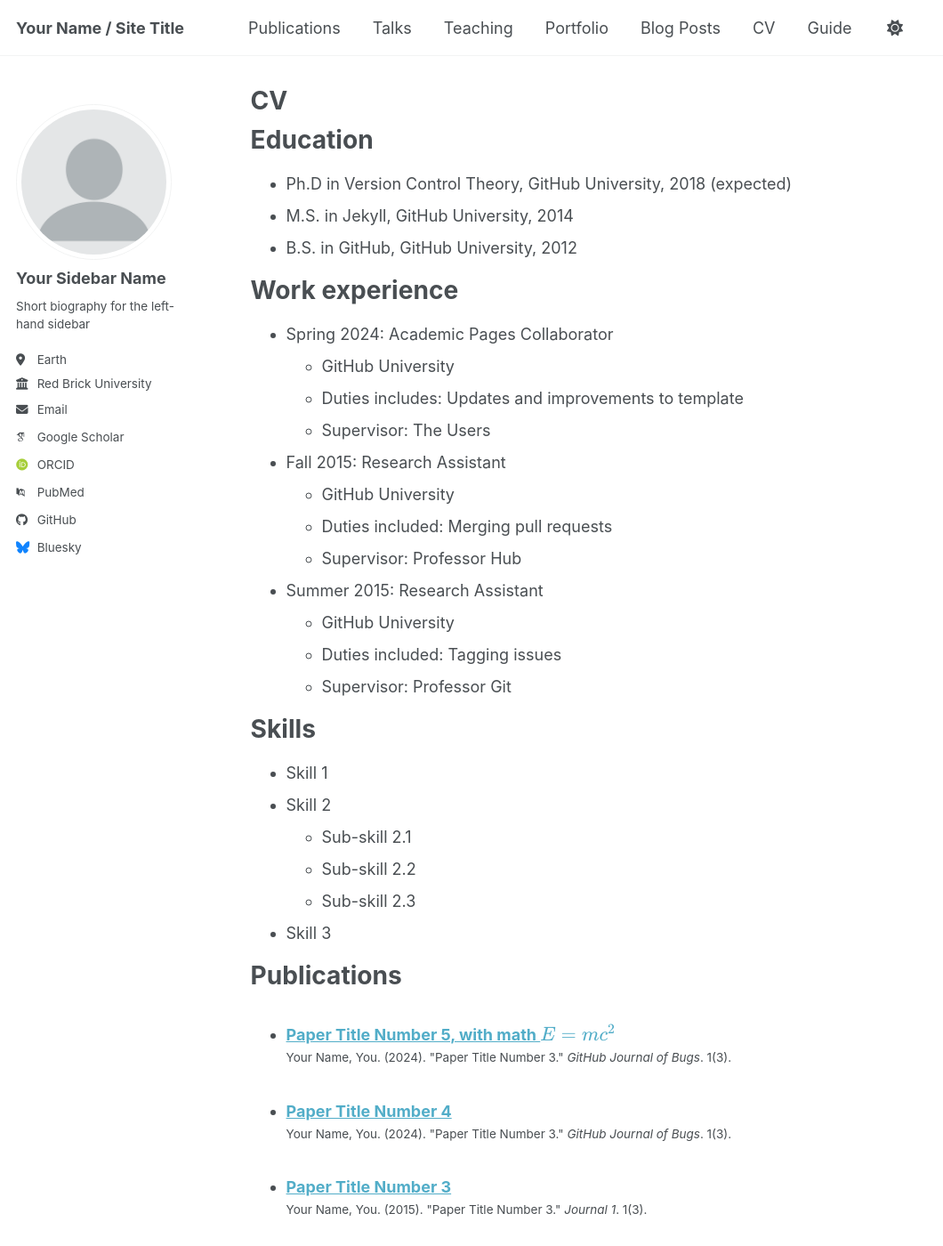
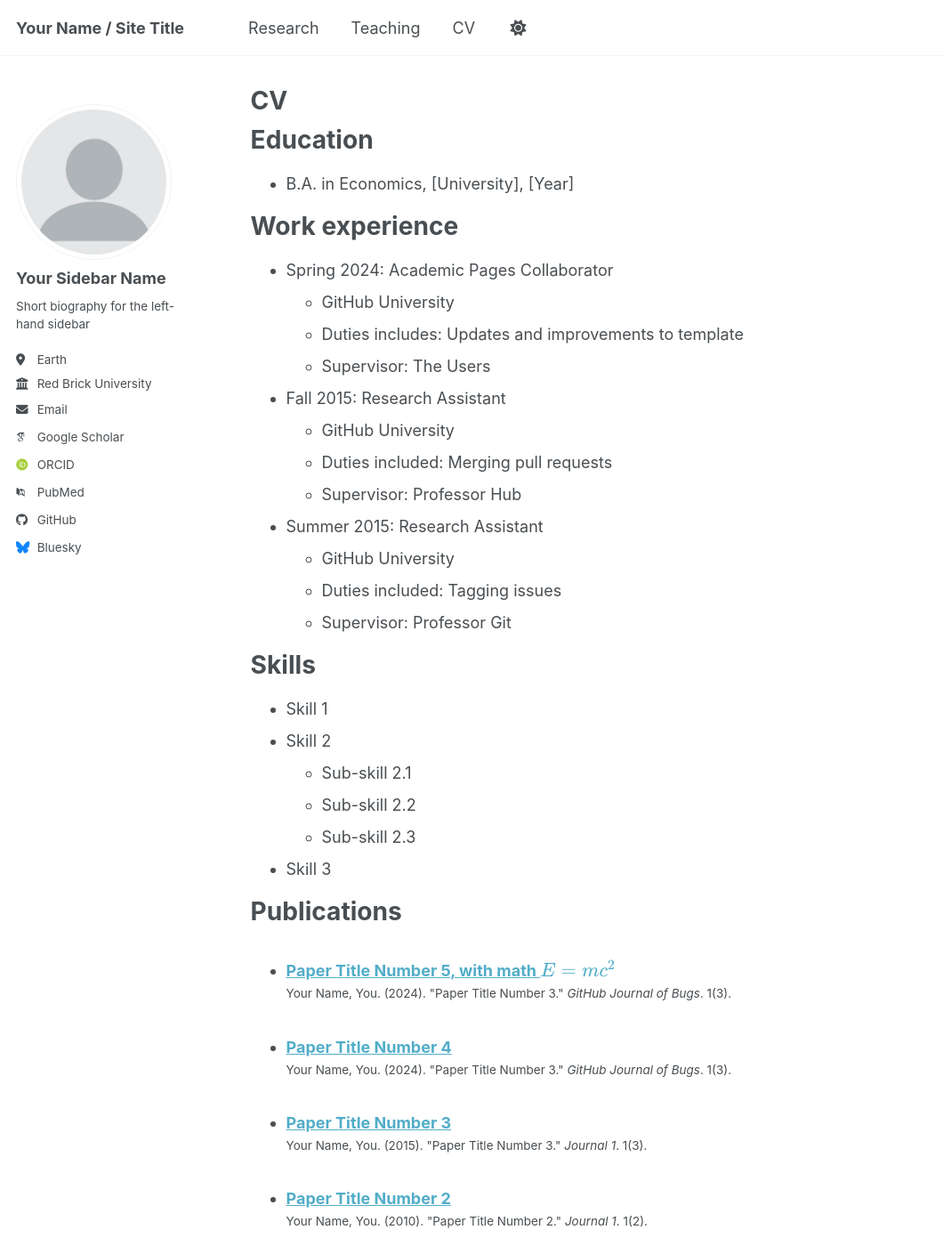
Before and after one commit to valeriebaldinger/valeriebaldinger.github.io, a Jekyll site: the page built from _pages/cv.md, in a window 1280 px wide and 1400 px high. Shown: the whole window at 89% size, without its empty margins (0-1060 px from the left). Built offline with Jekyll 4.4.1, drawn with Linux system fonts in a browser that asks for light colours; some web fonts are replaced; a script bundle is joined from its source files by our own code; library files that are not in the unit come from our copies; some of the changed text lies outside the part shown.

Commit message:
Update site navigation by removing several links and renaming "Publications" to "Research", refine CV content, and adjust theme container size.

```diff
--- a/_data/navigation.yml
+++ b/_data/navigation.yml
@@ -8,26 +8,14 @@
 #      Markdown formatted page while the second is generated using JSON.
 
 main:
-  - title: "Publications"
+  - title: "Research"
     url: /publications/
-
-  - title: "Talks"
-    url: /talks/
 
   - title: "Teaching"
     url: /teaching/
-
-  - title: "Portfolio"
-    url: /portfolio/
-
-  - title: "Blog Posts"
-    url: /year-archive/
 
   - title: "CV"
     url: /cv/
 
   # - title: "CV"
   #   url: /cv-json/
-
-  - title: "Guide"
-    url: /markdown/
--- a/_pages/cv.md
+++ b/_pages/cv.md
@@ -11,9 +11,7 @@ redirect_from:
 
 Education
 ======
-* Ph.D in Version Control Theory, GitHub University, 2018 (expected)
-* M.S. in Jekyll, GitHub University, 2014
-* B.S. in GitHub, GitHub University, 2012
+* B.A. in Economics, [University], [Year]
 
 Work experience
 ======
@@ -47,11 +45,6 @@ Publications
     {% include archive-single-cv.html %}
   {% endfor %}</ul>
 
-Talks
-======
-  <ul>{% for post in site.talks reversed %}
-    {% include archive-single-talk-cv.html  %}
-  {% endfor %}</ul>
 
 Teaching
 ======
--- a/_pages/publications.html
+++ b/_pages/publications.html
@@ -1,13 +1,13 @@
 ---
 layout: archive
-title: "Publications"
+title: "Research"
 permalink: /publications/
 author_profile: true
 ---
 
 {% if site.author.googlescholar %}
 <div class="wordwrap">You can also find my articles on <a href="{{site.author.googlescholar}}">my Google Scholar
-    profile</a>.</div>
+        profile</a>.</div>
 {% endif %}
 
 {% include base_path %}
--- a/_sass/_themes.scss
+++ b/_sass/_themes.scss
@@ -91,7 +91,7 @@ $susy: (
    math: fluid,
    output: float,
    gutter-position: after,
-   container: $large,
+   container: $x-large,
    global-box-sizing: border-box,
 );
 
```
